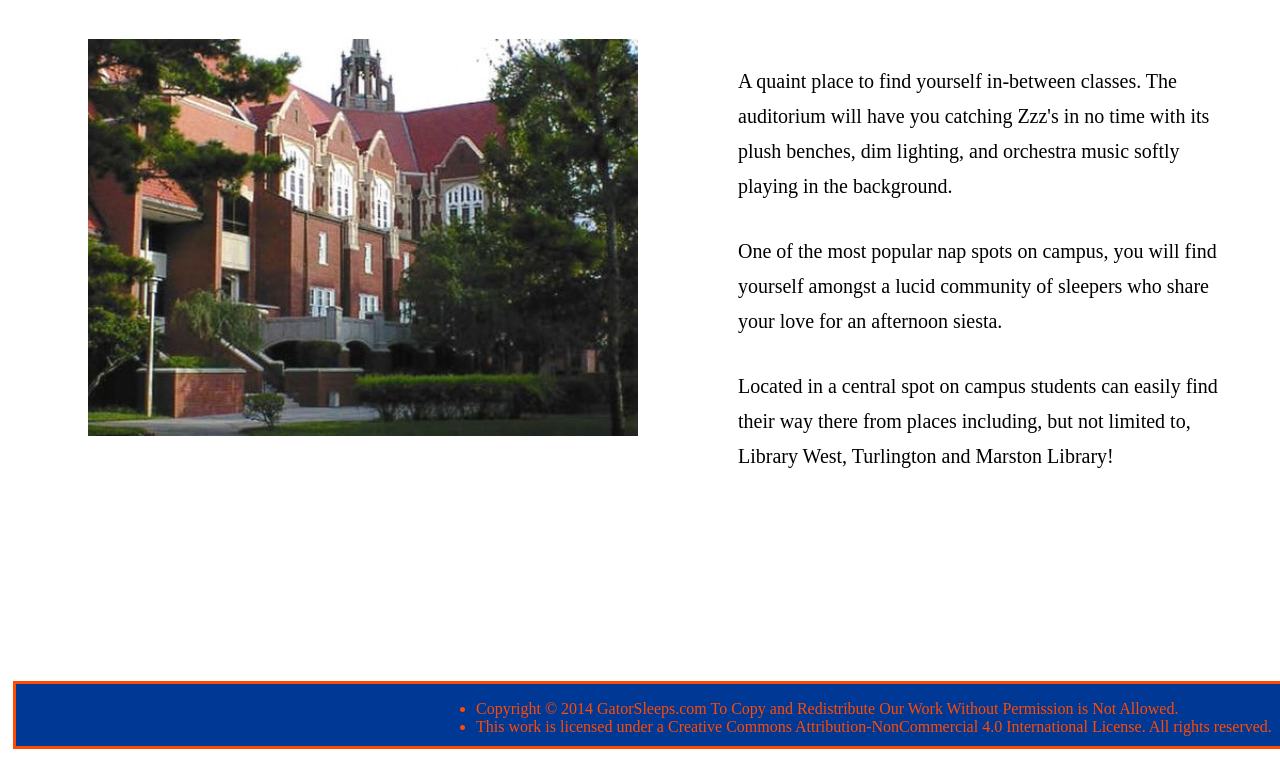
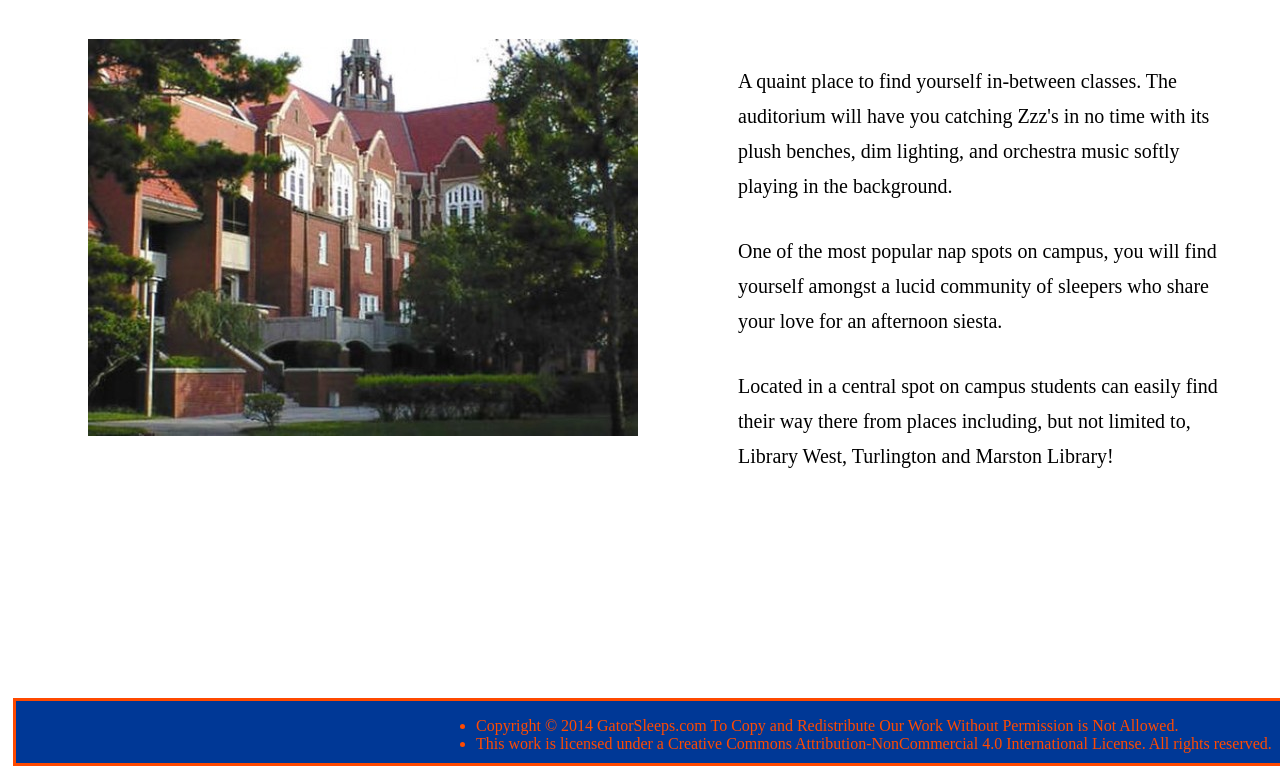
Before and after one commit to lanasat1/lanasat1.github.io, a plain HTML site: page index.html in a window 1280 px wide. Shown: the part 306-1085 px from the top of the page. Drawn offline with Linux system fonts and the light colour scheme.

Commit message:
style.css

```diff
--- a/css/style.css
+++ b/css/style.css
@@ -111,7 +111,7 @@ footer {
     width: 1550px;
     display: inline-block;
     margin: 5px;
-    margin-top: 135px;
+    margin-top: 152px;
     background-color: #003896;
     border: solid;
     border-color: #ff4a00;
```
